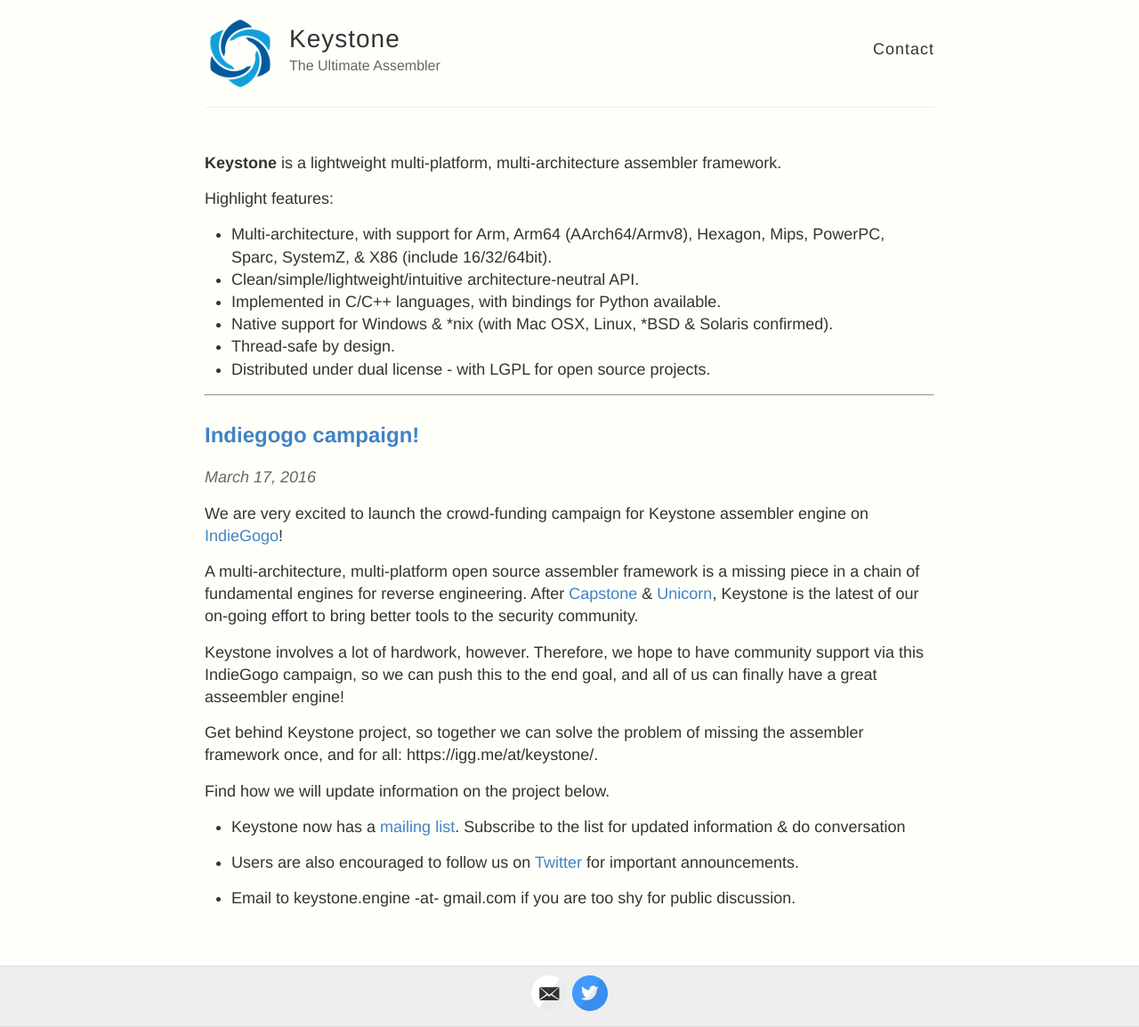
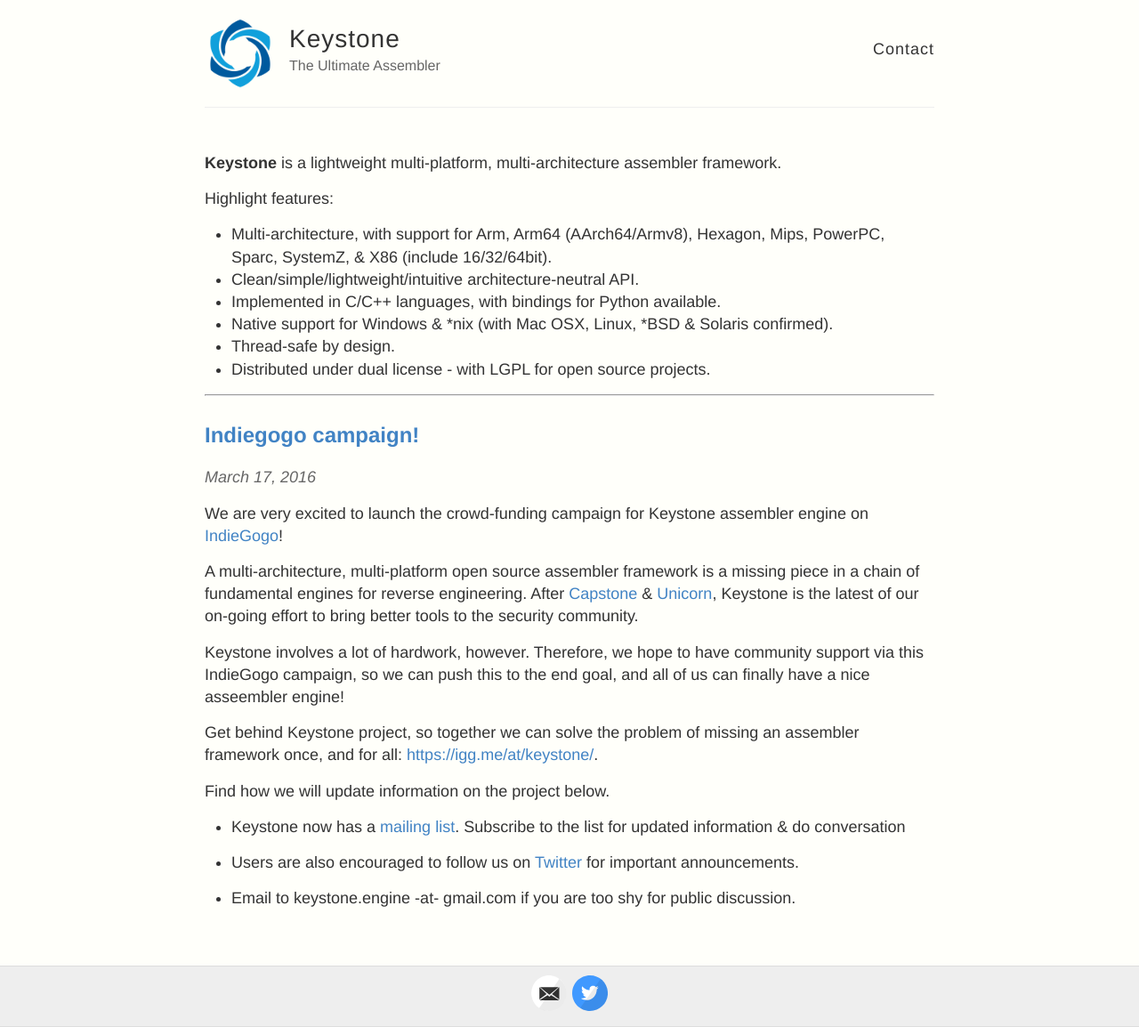
Before and after one commit to keystone-engine/keystone-engine.github.io, a Jekyll site: the page built from index.html, in a window 1280 px wide. Shown: the whole page at 89% size. Built offline with Jekyll 4.4.1, drawn with Linux system fonts in a browser that asks for light colours.

Commit message:
some minor fixes

```diff
--- a/_posts/2016-03-17-indiegogo.md
+++ b/_posts/2016-03-17-indiegogo.md
@@ -8,9 +8,9 @@
 
 A multi-architecture, multi-platform open source assembler framework is a missing piece in a chain of fundamental engines for reverse engineering. After [Capstone](http://www.capstone-engine.org) & [Unicorn](http://www.unicorn-engine.org), Keystone is the latest of our on-going effort to bring better tools to the security community.
 
-Keystone involves a lot of hardwork, however. Therefore, we hope to have community support via this IndieGogo campaign, so we can push this to the end goal, and all of us can finally have a great asseembler engine!
+Keystone involves a lot of hardwork, however. Therefore, we hope to have community support via this IndieGogo campaign, so we can push this to the end goal, and all of us can finally have a nice asseembler engine!
 
-Get behind Keystone project, so together we can solve the problem of missing the assembler framework once, and for all: https://igg.me/at/keystone/.
+Get behind Keystone project, so together we can solve the problem of missing an assembler framework once, and for all: [https://igg.me/at/keystone/](https://igg.me/at/keystone/).
 
 Find how we will update information on the project below.
 
```
